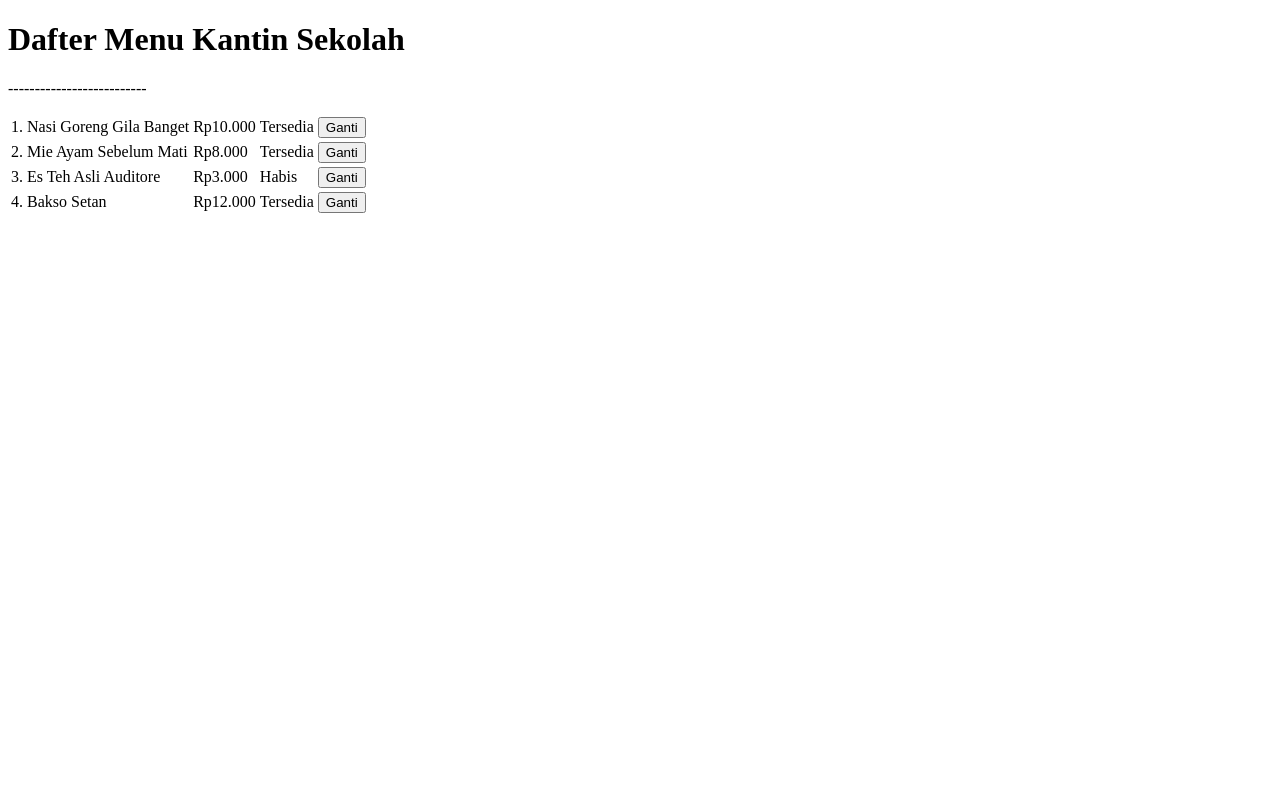
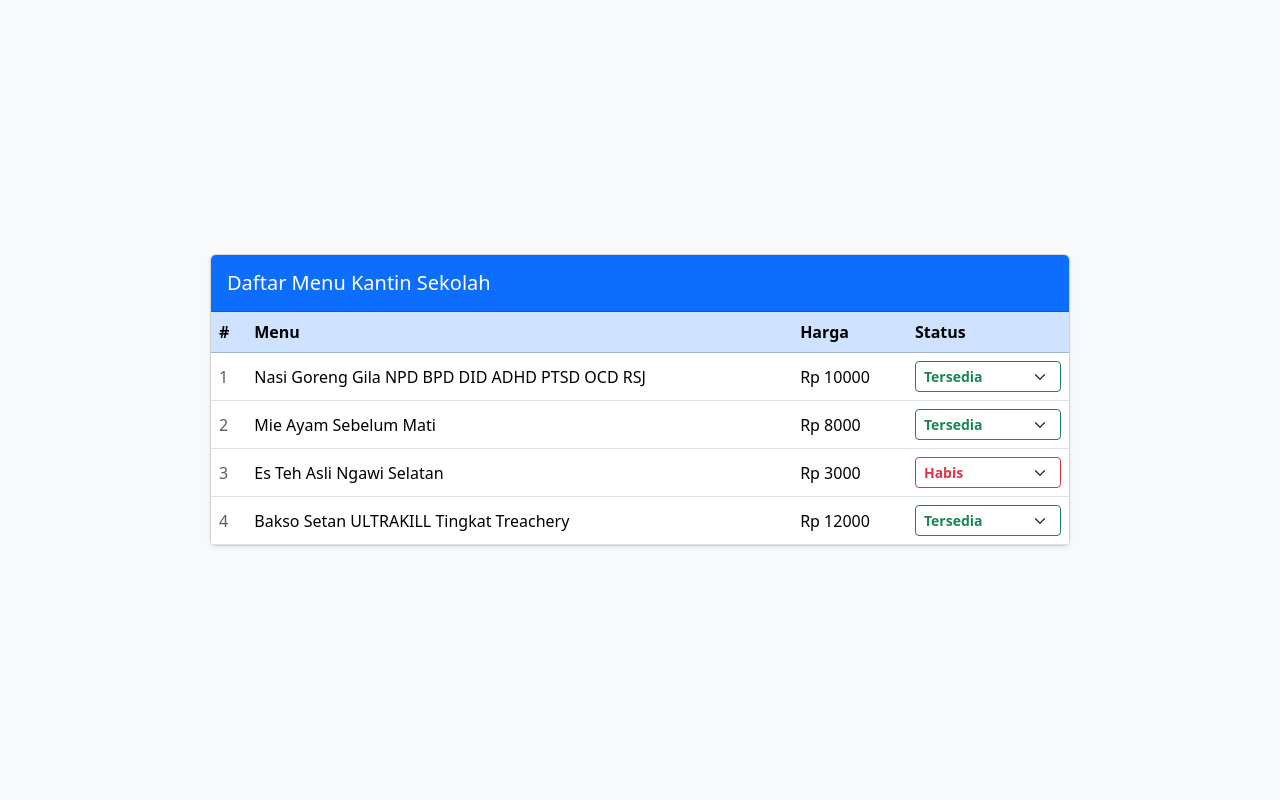
Before and after one commit to Valiant77/Studi-Kasus-PHP, a Laravel app: page /resto in a window 1280 px wide. Run offline with Laravel 12, Linux system fonts and the light colour scheme.

Commit message:
Sixth Commit | 20-11-2026

```diff
--- a/tokoonline/app/Http/Controllers/RestoController.php
+++ b/tokoonline/app/Http/Controllers/RestoController.php
@@ -6,18 +6,31 @@ use Illuminate\Http\Request;
 
 class RestoController extends Controller
 {
+    public function getMenu(): array
+    {
+        return session('menu', [
+            ["id" => 1, "nama" => "Nasi Goreng Gila NPD BPD DID ADHD PTSD OCD RSJ", "harga" => 10000, "tersedia" => true],
+            ["id" => 2, "nama" => "Mie Ayam Sebelum Mati", "harga" => 8000, "tersedia" => true],
+            ["id" => 3, "nama" => "Es Teh Asli Ngawi Selatan", "harga" => 3000, "tersedia" => false],
+            ["id" => 4, "nama" => "Bakso Setan ULTRAKILL Tingkat Treachery", "harga" => 12000, "tersedia" => true],
+        ]);
+    }
     public function index()
     {
-        $menu = [
-            ["id" => 1, "nama" => "Nasi Goreng Gila Banget", "harga" => "Rp10.000", "tersedia" => true],
-            ["id" => 2, "nama" => "Mie Ayam Sebelum Mati", "harga" => "Rp8.000", "tersedia" => true],
-            ["id" => 3, "nama" => "Es Teh Asli Auditore", "harga" => "Rp3.000", "tersedia" => false],
-            ["id" => 4, "nama" => "Bakso Setan", "harga" => "Rp12.000", "tersedia" => true],
-        ];
-        return view("produk.resto", compact('menu'));
+        return view('produk.resto', ['menu' => $this->getMenu()]);
     }
-    public function change($id, $av)
+    public function change(Request $request, $id)
     {
-        $menu[$id]["tersedia"] = $av ? false : true;
+        $request->validate(['tersedia' => 'required|in:0,1']);
+        $menu = $this->getMenu();
+        foreach ($menu as &$m) {
+            if ($m['id'] == $id) {
+                $m['tersedia'] = $request->boolean('tersedia');
+                break;
+            }
+        }
+        unset($m);
+        session(['menu' => $menu]);
+        return redirect()->route('resto');
     }
 }
--- a/tokoonline/resources/views/produk/resto.blade.php
+++ b/tokoonline/resources/views/produk/resto.blade.php
@@ -1,21 +1,49 @@
 <!DOCTYPE html>
-<html>
+<html lang="id">
 <head>
-        <title>Dafter Menu Kantin Sekolah</title>
+    <meta charset="UTF-8">
+    <meta name="viewport" content="width=device-width, initial-scale=1">
+    <title>Daftar Menu Kantin Sekolah</title>
+    <link href="https://cdn.jsdelivr.net/npm/bootstrap@5.3.3/dist/css/bootstrap.min.css" rel="stylesheet">
 </head>
-    <body>
-        <h1>Dafter Menu Kantin Sekolah</h1>
-        <p>--------------------------</p>
-        <table>
+<body class="bg-light">
+    <div class="container min-vh-100 d-flex align-items-center justify-content-center py-4">
+        <div class="card shadow-sm w-100" style="max-width: 860px;">
+            <div class="card-header bg-primary text-white py-3">
+                <h1 class="h5 mb-0">Daftar Menu Kantin Sekolah</h1>
+            </div>
+
+            <table class="table table-hover align-middle mb-0">
+                <thead class="table-primary">
+                    <tr>
+                        <th>#</th>
+                        <th>Menu</th>
+                        <th>Harga</th>
+                        <th>Status</th>
+                    </tr>
+                </thead>
+                <tbody>
                     @foreach ($menu as $m)
                     <tr>
-            <td>{{ $loop->iteration }}.</td>
+                        <td class="text-muted">{{ $loop->iteration }}</td>
                         <td>{{ $m['nama'] }}</td>
-            <td>{{ $m['harga'] }}</td>
-            <td>{{ $m['tersedia'] ? "Tersedia" : "Habis" }}</td>
-            <td><a href="{{ route('change', [$m['id'], $m['tersedia']]) }}"><button>Ganti</button></a></td>
+                        <td class="text-nowrap">Rp {{ $m['harga'] }}</td>
+                        <td>
+                            <form action="{{ route('change', $m['id']) }}" method="POST">
+                                @csrf
+                                <select name="tersedia"
+                                        class="form-select form-select-sm fw-semibold {{ $m['tersedia'] ? 'border-success text-success' : 'border-danger text-danger' }}"
+                                        onchange="this.form.submit()">
+                                    <option value="1" @selected($m['tersedia'])>Tersedia</option>
+                                    <option value="0" @selected(!$m['tersedia'])>Habis</option>
+                                </select>
+                            </form>
+                        </td>
                     </tr>
                     @endforeach
+                </tbody>
             </table>
+        </div>
+    </div>
 </body>
 </html>
--- a/tokoonline/routes/web.php
+++ b/tokoonline/routes/web.php
@@ -10,4 +10,4 @@ Route::get('/', function () {
 
 Route::get('/produk', [ProdukController::class, 'index'])->name('produk');
 Route::get('/resto', [RestoController::class, 'index'])->name('resto');
-Route::post('/resto/{id}', [RestoController::class, 'change'])->name('change');
+Route::post('/resto/{id}/change', [RestoController::class, 'change'])->name('change');
```
Lines whose indentation alone changed are shown as unchanged.
